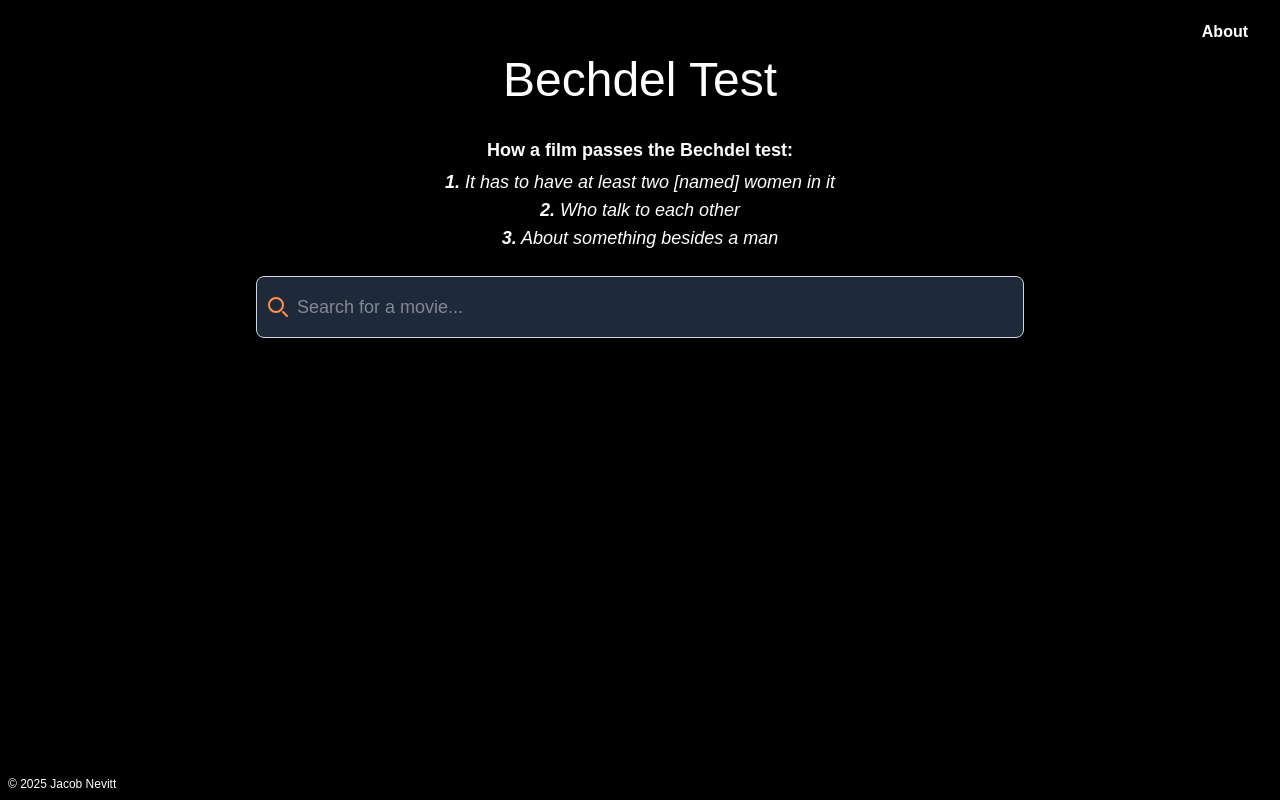
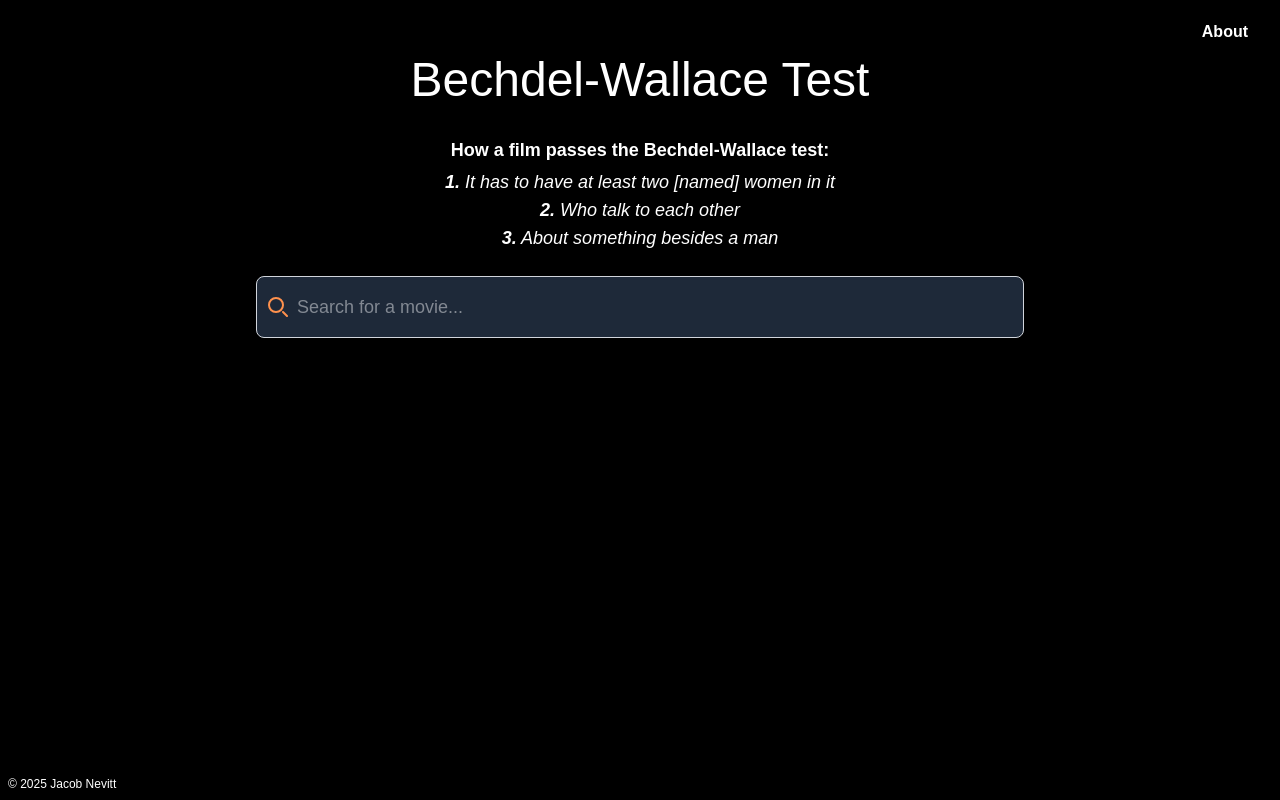
Before and after one commit to jacobadam/bechdel-wallace-test, a Next.js app: page / in a window 1280 px wide. Built offline with nearby package versions, Linux system fonts and the light colour scheme; grey boxes are pictures that could not be loaded.

Commit message:
update app name

```diff
--- a/src/app/layout.tsx
+++ b/src/app/layout.tsx
@@ -13,9 +13,9 @@ const geistMono = Geist_Mono({
 });
 
 export const metadata: Metadata = {
-  title: "Bechdel Test Checker",
+  title: "Bechdel-Wallace Test Checker",
   description:
-    "Check if a movie passes the Bechdel Test. Enter a film title and see the results.",
+    "Check if a movie passes the Bechdel-Wallace Test. Enter a film title and see the results.",
 };
 
 export default function RootLayout({
--- a/src/app/page.tsx
+++ b/src/app/page.tsx
@@ -45,13 +45,13 @@ const Home: React.FC = () => {
       </div>
 
       <h1 className="relative flex-1 font-base text-center text-2xl xs:text-3xl sm:text-5xl 2xl:text-6xl mt-2 mb-4 sm:mb-8 justify-center">
-        Bechdel Test
+        Bechdel-Wallace Test
       </h1>
 
       <div className="flex flex-col items-center text-center mt-8 mb-4">
         <ol>
           <li className="text-xs sm:text-lg mb-1 font-bold">
-            How a film passes the Bechdel test:
+            How a film passes the Bechdel-Wallace test:
           </li>
           <li className="text-xs sm:text-lg italic">
             <b>1.</b> It has to have at least two [named] women in it
```
